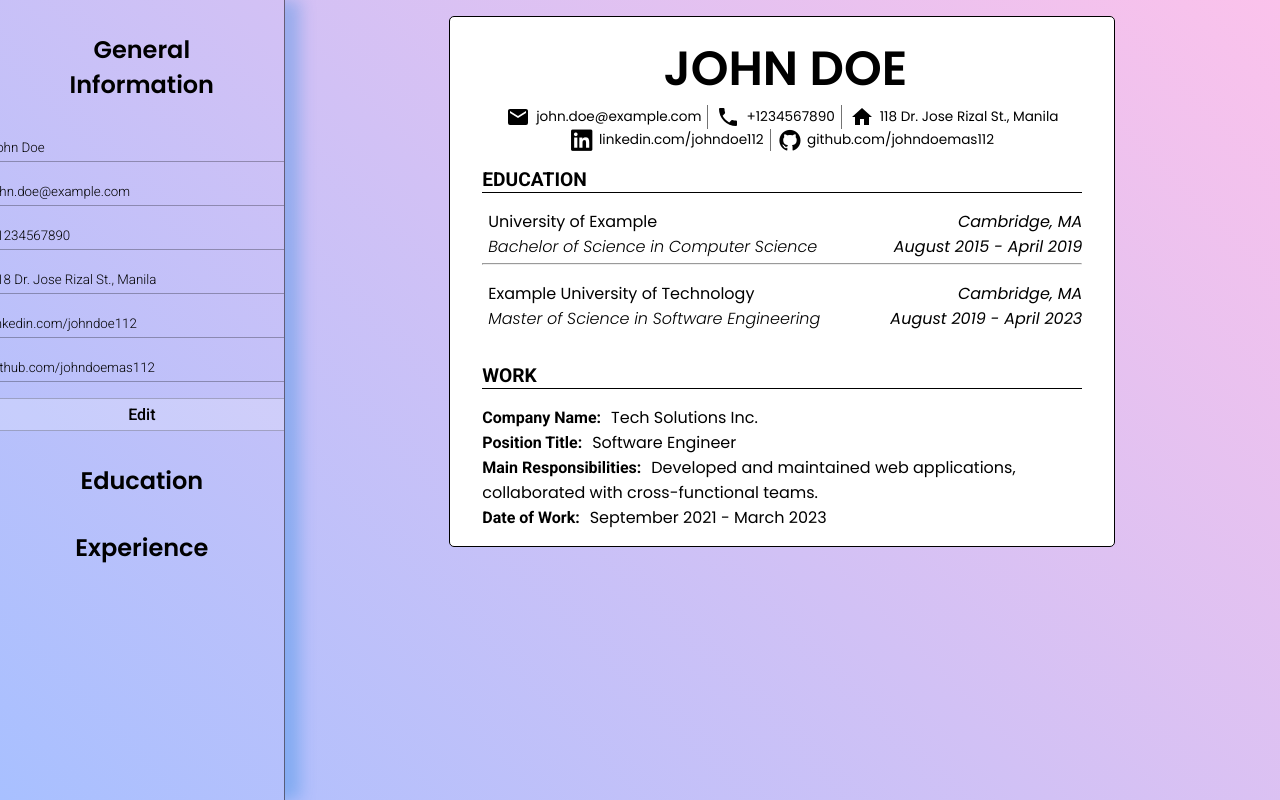
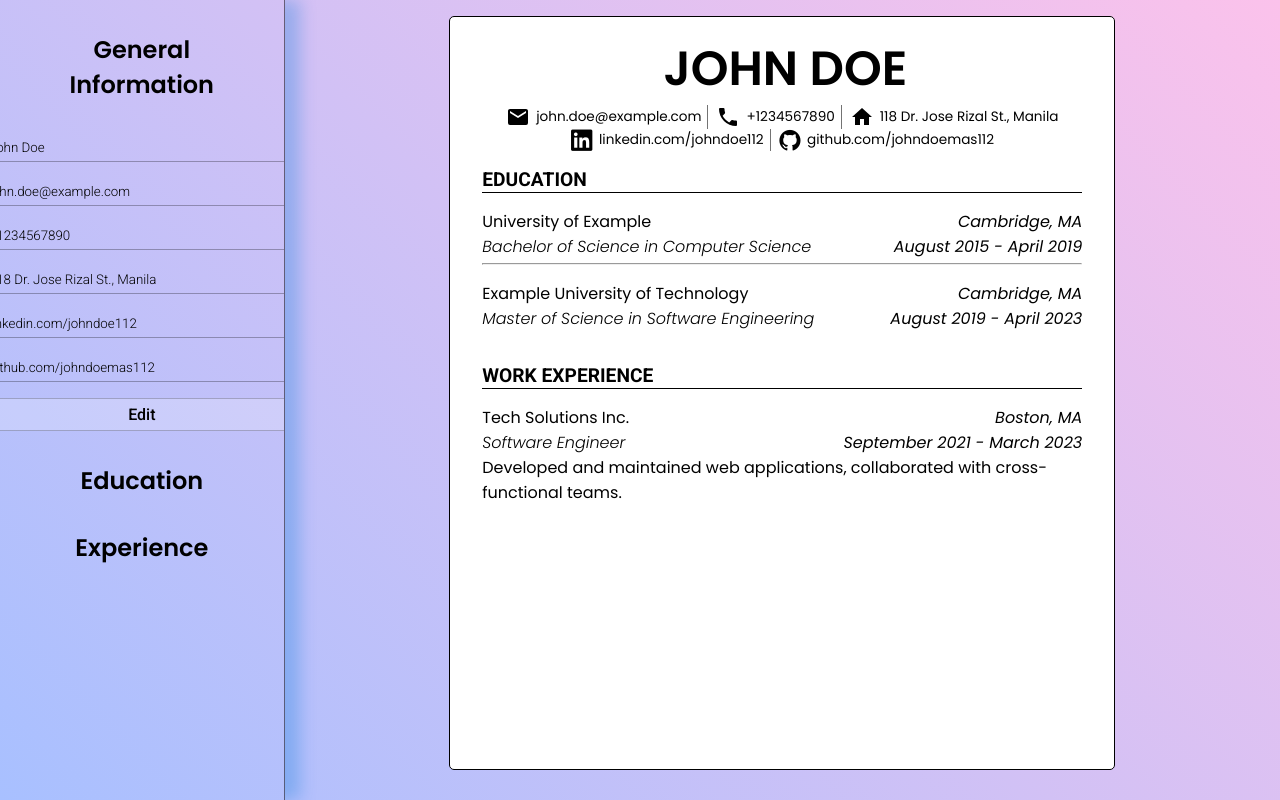
Before and after one commit to espiritukarl/odin-cv-application, a React (Vite) app: page / in a window 1280 px wide. Built offline with nearby package versions, Linux system fonts and the light colour scheme.

Commit message:
Fixed styling for Work Experience

```diff
--- a/src/components/DisplayCV.jsx
+++ b/src/components/DisplayCV.jsx
@@ -65,22 +65,22 @@ function DisplayCV({ cvData }) {
                 ? "education-cv add-margin-bottom"
                 : "education-cv"
             }
-            key={index}
+            key={`${edu.school}${index}`}
           >
-            <div className="education-cv-container">
-              <span className="data-cv poppins-regular education-school">
+            <div className="cv-container">
+              <span className="poppins-regular education-school">
                 {edu.school}
               </span>
-              <span className="data-cv poppins-regular-italic education-loc">
+              <span className="poppins-regular-italic education-loc">
                 {edu.loc}
               </span>
             </div>
-            <div className="education-cv-container">
-              <span className="data-cv poppins-light-italic education-title">
+            <div className="cv-container">
+              <span className="poppins-light-italic education-title">
                 {edu.title}
               </span>
 
-              <span className="data-cv poppins-regular-italic education-date">
+              <span className="poppins-regular-italic education-date">
                 {edu.startdate} - {edu.enddate}
               </span>
             </div>
@@ -96,30 +96,24 @@ function DisplayCV({ cvData }) {
         </span>
       )}
 
-      <h2>Work</h2>
+      <h2>Work Experience</h2>
       {cvData.experience.length > 0 ? (
         cvData.experience.map((work, index) => (
-          <article className="experience-cv" key={index}>
-            <p>
-              <span className="input-title">Company Name: </span>
-              <span className="data-cv poppins-regular">{work.company}</span>
-            </p>
-            <p>
-              <span className="input-title">Position Title: </span>
-              <span className="data-cv poppins-regular">{work.position}</span>
-            </p>
-            <p>
-              <span className="input-title">Main Responsibilities: </span>
-              <span className="data-cv poppins-regular">
-                {work.responsibilities}
-              </span>
-            </p>
-            <p>
-              <span className="input-title">Date of Work: </span>
-              <span className="data-cv poppins-regular">
+          <article className="experience-cv" key={`${work.company}${index}`}>
+            <div className="cv-container">
+              <span className="poppins-regular">{work.company}</span>
+              <span className="poppins-regular-italic">{work.loc}</span>
+            </div>
+            <div className="cv-container">
+              <span className="poppins-light-italic">{work.position}</span>
+
+              <span className="poppins-regular-italic">
                 {work.startdate} - {work.enddate}
               </span>
-            </p>
+            </div>
+            <span className="poppins-regular">
+              <p>{work.responsibilities}</p>
+            </span>
             {putExpLine && index != cvData.experience.length - 1 ? (
               <hr />
             ) : null}
--- a/src/components/Work.jsx
+++ b/src/components/Work.jsx
@@ -73,6 +73,13 @@ function Work({ updateCV, workData, exp, index }) {
           placeholder="End date"
           onChange={handleChange}
         />
+        <input
+          type="text"
+          name="loc"
+          placeholder="Location"
+          value={info.loc}
+          onChange={handleChange}
+        />
 
         {!showAddWork && (
           <div className="button-container">
--- a/src/styles/displayCV.css
+++ b/src/styles/displayCV.css
@@ -5,11 +5,12 @@
 .display-cv {
   display: flex;
   flex-direction: column;
-  justify-content: center;
+  justify-content: flex-start;
   align-items: center;
   gap: 16px;
 
   width: 600px;
+  min-height: 90vh;
   margin: 16px auto;
   background-color: white;
 
@@ -73,18 +74,19 @@ h2 {
 .experience-cv {
   width: 100%;
   text-align: left;
+  margin: 0;
 }
 
 .add-margin-bottom {
   margin-bottom: 16px;
 }
 
-.education-cv-container {
+.cv-container {
   display: flex;
   margin: 0;
 }
 
-.education-cv-container > span:nth-of-type(2) {
+.cv-container > span:nth-of-type(2) {
   flex: 1;
   text-align: right;
 }
@@ -106,7 +108,7 @@ hr {
   margin-top: 4px;
 }
 
-@media (min-width: 1600px) {
+@media (min-width: 2000px) {
   .display-cv {
     width: 720px;
   }
```
